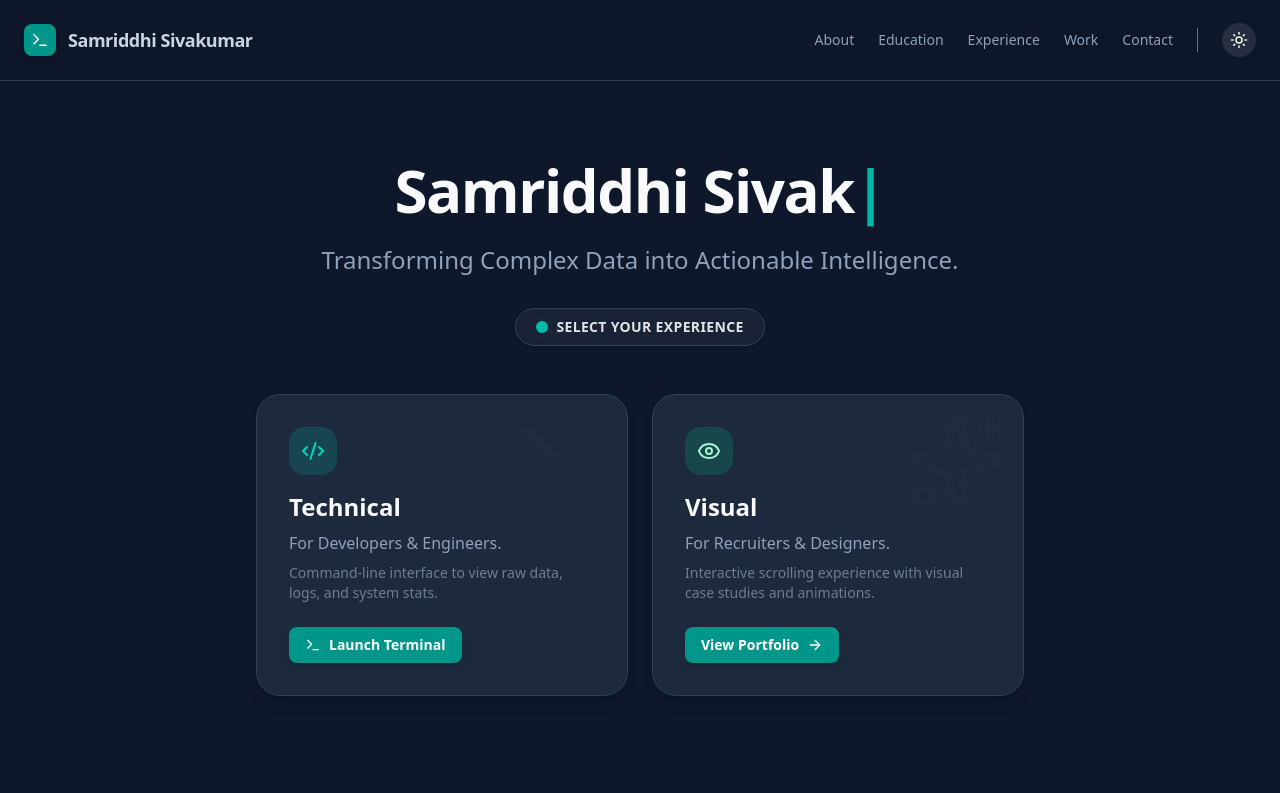
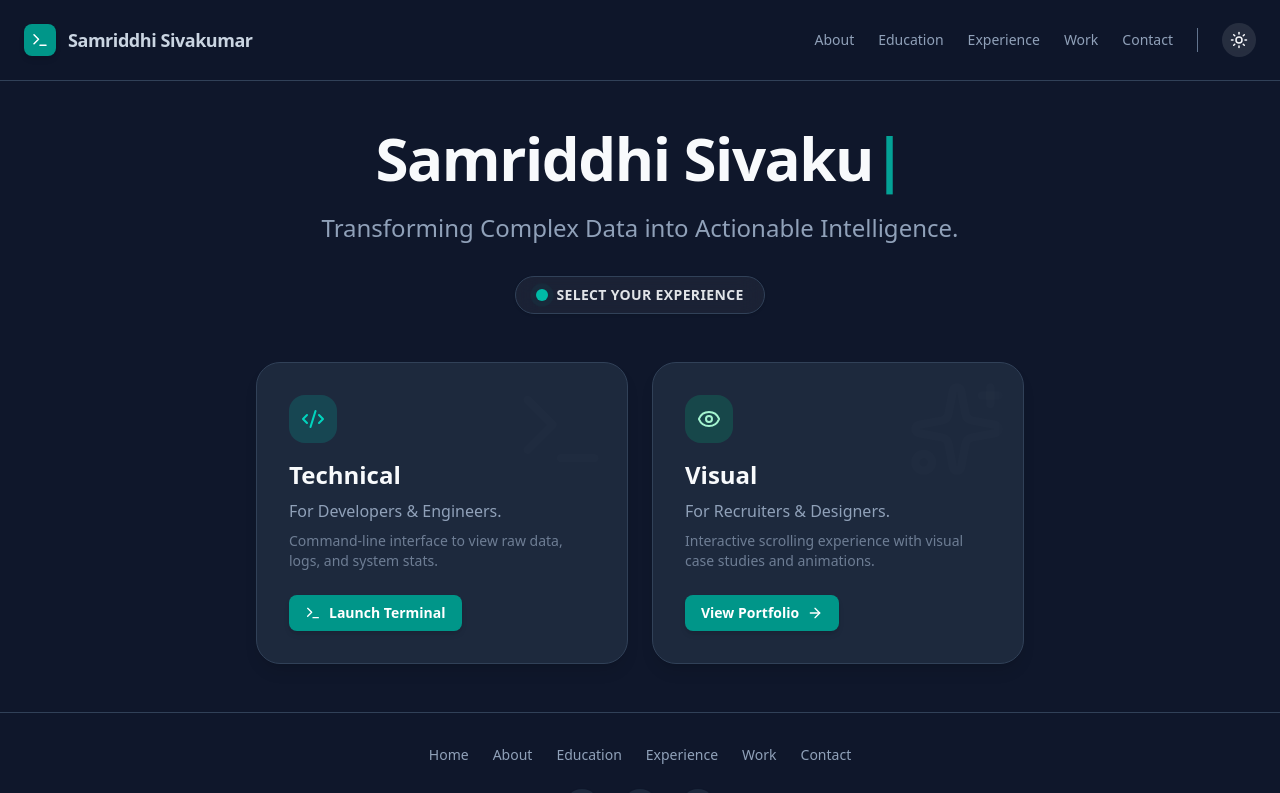
Before and after one commit to SamriddhiS2/samriddhi-portfolio, a Next.js app: page / in a window 1280 px wide. Shown: the top 793 px of the page. Built offline with nearby package versions, Linux system fonts and the light colour scheme.

Commit message:
fix: resolve extra whitespace and scrolling by making main container flex-1 instead of min-h-screen

```diff
--- a/src/app/page.tsx
+++ b/src/app/page.tsx
@@ -11,7 +11,7 @@ import { VisualView } from '../components/views/VisualView';
 export default function App() {
   const [mounted, setMounted] = useState(false);
   const [mode, setMode] = useState<AppMode>('intro');
-  const [themeMode, setThemeMode] = useState<ThemeMode>('dark'); // Default to dark
+  const [themeMode, setThemeMode] = useState<ThemeMode>('dark');
   const [isMenuOpen, setIsMenuOpen] = useState(false);
 
   useEffect(() => {
@@ -51,7 +51,7 @@ export default function App() {
   if (!mounted) return null;
 
   return (
-    <div className={`min-h-screen ${theme.bg} ${theme.text} font-sans transition-colors duration-500 overflow-x-hidden selection:bg-emerald-300 selection:text-emerald-900`}>
+    <div className={`min-h-screen ${theme.bg} ${theme.text} font-sans transition-colors duration-500 overflow-x-hidden flex flex-col selection:bg-emerald-300 selection:text-emerald-900`}>
       <CursorFollower theme={theme} />
 
       {/* Navbar */}
@@ -125,7 +125,7 @@ export default function App() {
           </div>
       )}
 
-      <main className="pt-20 min-h-screen flex flex-col relative">
+      <main className="flex-1 flex flex-col relative pt-20">
         {mode === 'intro' && <IntroView setMode={setMode} themeMode={themeMode} theme={theme} />}
         {mode === 'terminal' && <TerminalView theme={theme} themeMode={themeMode} />}
         {mode === 'visual' && <VisualView theme={theme} themeMode={themeMode} />}
--- a/src/components/views/IntroView.tsx
+++ b/src/components/views/IntroView.tsx
@@ -14,7 +14,7 @@ export const IntroView = ({ setMode, themeMode, theme }: IntroViewProps) => {
     const titleTyped = useTypingEffect("Samriddhi Sivakumar");
 
     return (
-        <div className="min-h-[80vh] flex flex-col items-center justify-center text-center px-4 animate-in fade-in zoom-in duration-700 pt-20">
+        <div className="flex-1 flex flex-col items-center justify-center text-center px-4 animate-in fade-in zoom-in duration-700 py-12">
             <h1 className={`text-4xl md:text-6xl font-bold mb-6 tracking-tight ${theme.text}`}>
                 {titleTyped}<span className={`animate-pulse ${theme.accentPrimary}`}>|</span>
             </h1>
@@ -30,7 +30,7 @@ export const IntroView = ({ setMode, themeMode, theme }: IntroViewProps) => {
                 <span className={`text-sm font-semibold tracking-wide uppercase ${theme.text} opacity-90`}>Select Your Experience</span>
             </div>
 
-            <div className="grid md:grid-cols-2 gap-6 w-full max-w-3xl mb-24">
+            <div className="grid md:grid-cols-2 gap-6 w-full max-w-3xl">
                 <button
                     onClick={() => setMode('terminal')}
                     className={`group p-8 rounded-3xl border ${theme.border} ${theme.bgSoft} hover:scale-[1.02] transition-all duration-300 text-left relative overflow-hidden shadow-lg hover:shadow-teal-500/10 flex flex-col justify-between h-full`}
```
